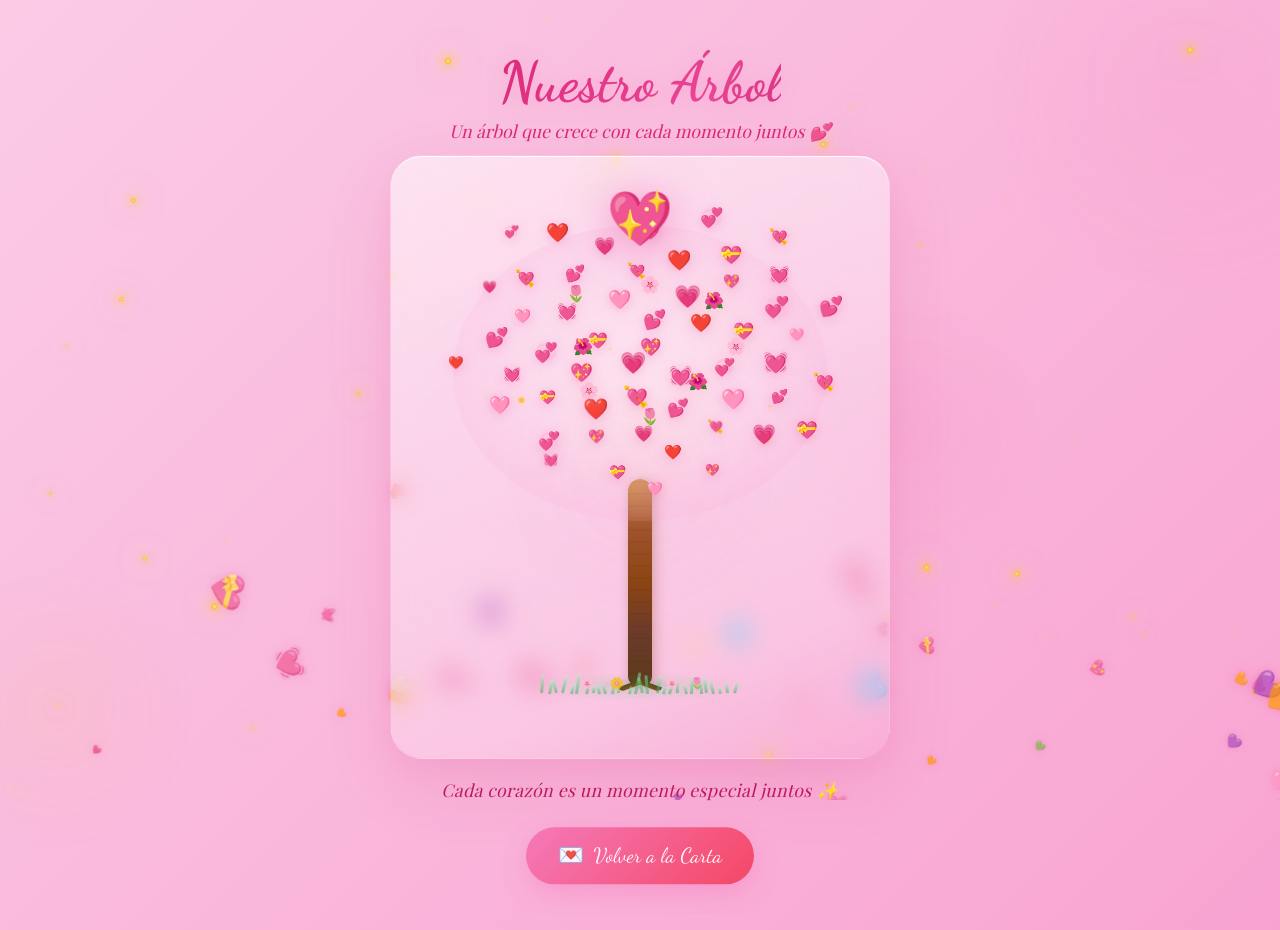
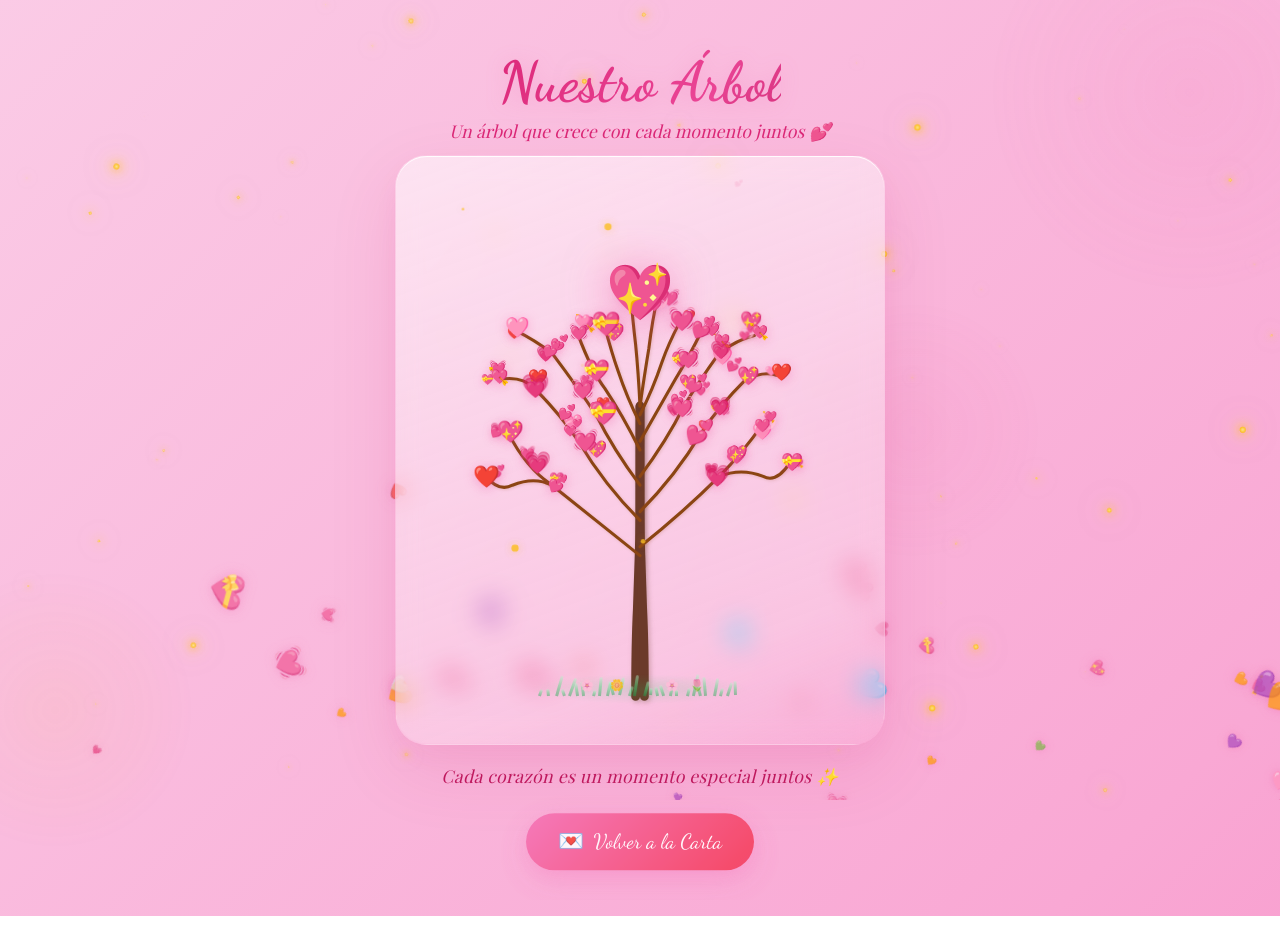
Before and after one commit to AldoRxz/san-valentine-cart, a React (Vite) app: page /arbol in a window 1280 px wide. Built offline with nearby package versions, Linux system fonts and the light colour scheme; a web font is replaced by a local one.

Commit message:
feat: redesign tree with SVG organic branches and hearts at tips

```diff
--- a/src/App.jsx
+++ b/src/App.jsx
@@ -38,7 +38,7 @@ function HomePage() {
       {/* Background Music */}
       <audio
         ref={audioRef}
-        src="/song.mp3"
+        src="/Manuel Medrano - Donde Nadie Pueda Ir - Manuel Medrano.mp3"
         loop
         preload="auto"
       />
--- a/src/components/HeartTree.css
+++ b/src/components/HeartTree.css
@@ -124,7 +124,7 @@
     backdrop-filter: blur(12px);
     -webkit-backdrop-filter: blur(12px);
     border-radius: 32px;
-    padding: 1.8rem;
+    padding: 1.5rem;
     border: 1.5px solid rgba(249, 168, 212, 0.25);
     box-shadow:
         0 25px 70px rgba(190, 24, 93, 0.1),
@@ -133,144 +133,85 @@
         inset 0 -1px 0 rgba(249, 168, 212, 0.1);
 }
 
-/* ===== TREE CONTAINER ===== */
-.tree-container {
+/* ===== SVG TREE CONTAINER ===== */
+.tree-svg-container {
     position: relative;
     width: clamp(300px, 75vw, 440px);
-    height: clamp(400px, 68vh, 560px);
-    display: flex;
-    align-items: flex-end;
-    justify-content: center;
+    height: clamp(400px, 68vh, 540px);
 }
 
-/* ===== TRUNK ===== */
-.tree-trunk {
+.tree-svg {
     position: absolute;
-    bottom: 8%;
-    left: 50%;
-    transform: translateX(-50%);
-    width: 24px;
-    height: 0;
-    background: linear-gradient(to top,
-            #5D3A1A,
-            #6B3A2A,
-            #8B4513,
-            #A0522D,
-            #CD853F);
-    border-radius: 12px 12px 8px 8px;
-    animation: growTrunk 1.8s cubic-bezier(0.4, 0, 0.2, 1) 0.5s forwards;
-    box-shadow:
-        4px 0 12px rgba(139, 69, 19, 0.25),
-        -2px 0 8px rgba(139, 69, 19, 0.1);
-    overflow: visible;
+    inset: 0;
+    width: 100%;
+    height: 100%;
+    z-index: 1;
 }
 
-.trunk-texture {
-    position: absolute;
-    inset: 0;
-    background:
-        repeating-linear-gradient(0deg,
-            transparent,
-            transparent 10px,
-            rgba(0, 0, 0, 0.04) 10px,
-            rgba(0, 0, 0, 0.04) 12px);
-    border-radius: inherit;
+/* ===== TRUNK SVG PATH ===== */
+.tree-trunk-path {
+    fill: none;
+    stroke: #6B3A2A;
+    stroke-width: 10;
+    stroke-linecap: round;
+    stroke-dasharray: 400;
+    stroke-dashoffset: 400;
+    animation: drawPath 1.8s ease-out 0.3s forwards;
+    filter: drop-shadow(2px 2px 3px rgba(107, 58, 42, 0.3));
 }
 
-/* Trunk roots */
-.trunk-roots {
-    position: absolute;
-    bottom: -3px;
-    width: 25px;
-    height: 5px;
-    background: linear-gradient(to bottom, #5D3A1A, #8B4513);
-    border-radius: 0 0 8px 8px;
+/* ===== BRANCH SVG PATHS ===== */
+.tree-branch-path {
+    fill: none;
+    stroke: #8B4513;
+    stroke-width: 3.5;
+    stroke-linecap: round;
+    stroke-dasharray: 300;
+    stroke-dashoffset: 300;
+    animation: drawPath 0.8s ease-out forwards;
+    filter: drop-shadow(1px 1px 2px rgba(139, 69, 19, 0.2));
 }
 
-.trunk-root-left {
-    left: -10px;
-    transform: rotate(-20deg);
-}
-
-.trunk-root-right {
-    right: -10px;
-    transform: rotate(20deg);
-}
-
-.tree-trunk::after {
-    content: '';
-    position: absolute;
-    bottom: -5px;
-    left: 50%;
-    transform: translateX(-50%);
-    width: 80px;
-    height: 12px;
-    background: radial-gradient(ellipse, rgba(93, 58, 26, 0.15), transparent 70%);
-    border-radius: 50%;
-}
-
-@keyframes growTrunk {
+@keyframes drawPath {
     to {
-        height: 38%;
+        stroke-dashoffset: 0;
     }
 }
 
-/* ===== CROWN BACKGROUND ===== */
-.crown-bg {
+/* ===== HEARTS AT BRANCH TIPS ===== */
+.branch-heart {
     position: absolute;
-    top: 8%;
-    left: 50%;
-    transform: translateX(-50%) scale(0);
-    width: 85%;
-    height: 80%;
-    background: radial-gradient(ellipse at center,
-            rgba(253, 242, 248, 0.5) 0%,
-            rgba(252, 231, 243, 0.3) 40%,
-            rgba(249, 168, 212, 0.15) 70%,
-            transparent 90%);
-    border-radius: 50%;
-    animation: crownAppear 1.5s ease-out 1.8s forwards;
-    pointer-events: none;
+    opacity: 0;
+    transform: scale(0);
+    animation: heartPop 0.5s cubic-bezier(0.34, 1.56, 0.64, 1) forwards;
+    filter: drop-shadow(0 2px 6px rgba(236, 72, 153, 0.35));
+    cursor: pointer;
+    transition: transform 0.3s ease, filter 0.3s ease;
+    z-index: 3;
+    /* Center the emoji on the position */
+    margin-left: -0.5em;
+    margin-top: -0.5em;
 }
 
-@keyframes crownAppear {
-    to {
-        transform: translateX(-50%) scale(1);
-    }
+.extra-heart {
+    z-index: 2;
+    filter: drop-shadow(0 2px 4px rgba(236, 72, 153, 0.25));
 }
 
-/* ===== HEART LEAVES ===== */
-.heart-leaf {
-    position: absolute;
-    font-size: clamp(0.9rem, 2.5vw, 1.5rem);
-    opacity: 0;
-    transform: scale(0);
-    animation: heartBloom 0.5s cubic-bezier(0.34, 1.56, 0.64, 1) forwards;
-    filter: drop-shadow(0 2px 6px rgba(236, 72, 153, 0.3));
-    cursor: pointer;
-    transition: transform 0.3s ease, filter 0.3s ease;
-    z-index: 2;
-}
-
-.flower-leaf {
-    z-index: 3;
-    filter: drop-shadow(0 2px 8px rgba(255, 182, 193, 0.5));
-}
-
-.heart-leaf:hover {
+.branch-heart:hover {
     transform: scale(1.6) !important;
     filter: drop-shadow(0 6px 18px rgba(236, 72, 153, 0.6));
 }
 
-@keyframes heartBloom {
+@keyframes heartPop {
     0% {
         opacity: 0;
-        transform: scale(0) rotate(-10deg);
+        transform: scale(0) rotate(-15deg);
     }
 
     60% {
         opacity: 1;
-        transform: scale(1.2) rotate(5deg);
+        transform: scale(1.25) rotate(5deg);
     }
 
     100% {
@@ -279,21 +220,75 @@
     }
 }
 
-/* ===== TREE TOP / CROWN ===== */
-.tree-crown {
+/* ===== BIG HEART ON TOP ===== */
+.tree-top-heart {
     position: absolute;
-    bottom: 30%;
+    top: 15%;
     left: 50%;
-    transform: translateX(-50%);
-    width: 100%;
-    height: 68%;
+    transform: translateX(-50%) scale(0);
+    font-size: clamp(2rem, 6vw, 3rem);
+    animation: crownHeartAppear 1s cubic-bezier(0.34, 1.56, 0.64, 1) 3.5s forwards,
+        crownPulse 2.5s ease-in-out 4.5s infinite;
+    filter: drop-shadow(0 6px 20px rgba(236, 72, 153, 0.5));
+    z-index: 4;
+}
+
+@keyframes crownHeartAppear {
+    0% {
+        transform: translateX(-50%) scale(0) rotate(-20deg);
+    }
+
+    60% {
+        transform: translateX(-50%) scale(1.4) rotate(5deg);
+    }
+
+    100% {
+        transform: translateX(-50%) scale(1) rotate(0deg);
+    }
+}
+
+@keyframes crownPulse {
+
+    0%,
+    100% {
+        transform: translateX(-50%) scale(1);
+    }
+
+    50% {
+        transform: translateX(-50%) scale(1.15);
+    }
+}
+
+/* ===== SPARKLE PARTICLES ===== */
+.tree-sparkle {
+    position: absolute;
+    background: var(--gold);
+    border-radius: 50%;
+    opacity: 0;
+    animation: sparkleFloat 3s ease-in-out infinite;
+    pointer-events: none;
+    box-shadow: 0 0 8px rgba(251, 191, 36, 0.5);
+    z-index: 5;
+}
+
+@keyframes sparkleFloat {
+
+    0%,
+    100% {
+        opacity: 0;
+        transform: translateY(0) scale(0.5);
+    }
+
+    50% {
+        opacity: 0.85;
+        transform: translateY(-20px) scale(1.2);
+    }
 }
 
 /* ===== FALLING HEARTS ===== */
 .falling-heart {
     position: absolute;
     top: -20px;
-    font-size: clamp(0.7rem, 1.8vw, 1rem);
     opacity: 0;
     animation: heartFall linear infinite;
     pointer-events: none;
@@ -332,7 +327,7 @@
 /* ===== GROUND ===== */
 .tree-ground {
     position: absolute;
-    bottom: 5%;
+    bottom: 3%;
     left: 50%;
     transform: translateX(-50%);
     width: 220px;
@@ -341,6 +336,7 @@
     border-radius: 50%;
     opacity: 0;
     animation: fadeIn 1s ease 1.5s forwards;
+    z-index: 2;
 }
 
 .grass-blade {
@@ -391,47 +387,6 @@
 @keyframes fadeIn {
     to {
         opacity: 1;
-    }
-}
-
-/* ===== GLOW BEHIND TREE ===== */
-.tree-glow {
-    position: absolute;
-    bottom: 15%;
-    left: 50%;
-    transform: translateX(-50%);
-    width: 340px;
-    height: 340px;
-    background: radial-gradient(circle, rgba(244, 114, 182, 0.1) 0%, transparent 60%);
-    border-radius: 50%;
-    animation: glowPulse 5s ease-in-out infinite;
-    pointer-events: none;
-}
-
-.tree-glow-secondary {
-    position: absolute;
-    bottom: 35%;
-    left: 50%;
-    transform: translateX(-50%);
-    width: 220px;
-    height: 220px;
-    background: radial-gradient(circle, rgba(251, 191, 36, 0.06) 0%, transparent 55%);
-    border-radius: 50%;
-    animation: glowPulse 6s ease-in-out 1.5s infinite;
-    pointer-events: none;
-}
-
-@keyframes glowPulse {
-
-    0%,
-    100% {
-        transform: translateX(-50%) scale(1);
-        opacity: 0.4;
-    }
-
-    50% {
-        transform: translateX(-50%) scale(1.15);
-        opacity: 0.8;
     }
 }
 
@@ -498,107 +453,6 @@
     transform: translateY(-1px) scale(0.98);
 }
 
-/* ===== BIG HEART ON TOP ===== */
-.tree-top-heart {
-    position: absolute;
-    top: -3%;
-    left: 50%;
-    transform: translateX(-50%) scale(0);
-    font-size: clamp(2rem, 6vw, 3.2rem);
-    animation: crownHeartAppear 1s cubic-bezier(0.34, 1.56, 0.64, 1) 3.8s forwards,
-        crownPulse 2.5s ease-in-out 5s infinite;
-    filter: drop-shadow(0 6px 20px rgba(236, 72, 153, 0.5));
-    z-index: 4;
-}
-
-@keyframes crownHeartAppear {
-    0% {
-        transform: translateX(-50%) scale(0) rotate(-20deg);
-    }
-
-    60% {
-        transform: translateX(-50%) scale(1.4) rotate(5deg);
-    }
-
-    100% {
-        transform: translateX(-50%) scale(1) rotate(0deg);
-    }
-}
-
-@keyframes crownPulse {
-
-    0%,
-    100% {
-        transform: translateX(-50%) scale(1);
-    }
-
-    50% {
-        transform: translateX(-50%) scale(1.15);
-    }
-}
-
-/* ===== SPARKLE PARTICLES ===== */
-.tree-sparkle {
-    position: absolute;
-    background: var(--gold);
-    border-radius: 50%;
-    opacity: 0;
-    animation: sparkleFloat 3s ease-in-out infinite;
-    pointer-events: none;
-    box-shadow: 0 0 8px rgba(251, 191, 36, 0.5);
-}
-
-@keyframes sparkleFloat {
-
-    0%,
-    100% {
-        opacity: 0;
-        transform: translateY(0) scale(0.5);
-    }
-
-    50% {
-        opacity: 0.85;
-        transform: translateY(-20px) scale(1.2);
-    }
-}
-
-/* ===== FIREFLIES ===== */
-.firefly {
-    position: absolute;
-    width: 5px;
-    height: 5px;
-    background: radial-gradient(circle, rgba(251, 191, 36, 0.9), rgba(251, 191, 36, 0) 70%);
-    border-radius: 50%;
-    opacity: 0;
-    animation: fireflyGlow ease-in-out infinite;
-    pointer-events: none;
-    box-shadow: 0 0 10px rgba(251, 191, 36, 0.4);
-}
-
-@keyframes fireflyGlow {
-
-    0%,
-    100% {
-        opacity: 0;
-        transform: translate(0, 0) scale(0.5);
-    }
-
-    25% {
-        opacity: 0.7;
-        transform: translate(8px, -12px) scale(1);
-    }
-
-    50% {
-        opacity: 0.2;
-        transform: translate(-6px, -20px) scale(0.7);
-    }
-
-    75% {
-        opacity: 0.8;
-        transform: translate(12px, -8px) scale(1.1);
-    }
-}
-
 /* ===== NAV BUTTON IN CARD ===== */
 .tree-nav-button {
     padding: 1rem 2rem;
@@ -644,9 +498,9 @@
 
 /* ===== RESPONSIVE ===== */
 @media (max-width: 480px) {
-    .tree-container {
+    .tree-svg-container {
         width: 280px;
-        height: 400px;
+        height: 380px;
     }
 
     .tree-scene {
--- a/src/components/HeartTree.jsx
+++ b/src/components/HeartTree.jsx
@@ -6,71 +6,71 @@ import './HeartTree.css'
 
 function HeartTree() {
     const heartEmojis = ['💖', '💗', '💕', '💓', '💝', '❤️', '💘', '🩷', '💞']
-    const flowerEmojis = ['🌸', '🌺', '🌷']
 
-    // Generate heart leaves in a lush oval crown shape
-    const heartLeaves = useMemo(() => {
-        const leaves = []
-        const totalHearts = 55
-        let index = 0
+    // SVG branch paths - organic curves for a natural tree look
+    const branches = [
+        // Left branches
+        { d: 'M 250 420 Q 200 380 150 340 Q 120 320 100 280', hearts: [{ x: 100, y: 275 }, { x: 130, y: 310 }, { x: 155, y: 335 }] },
+        { d: 'M 250 380 Q 210 340 180 290 Q 160 260 130 230', hearts: [{ x: 128, y: 225 }, { x: 165, y: 255 }, { x: 185, y: 285 }] },
+        { d: 'M 250 340 Q 220 300 200 260 Q 180 230 150 190', hearts: [{ x: 148, y: 185 }, { x: 182, y: 228 }, { x: 205, y: 255 }] },
+        { d: 'M 250 300 Q 230 260 210 230 Q 195 210 180 170', hearts: [{ x: 178, y: 165 }, { x: 198, y: 208 }] },
+        { d: 'M 250 270 Q 235 240 225 210 Q 218 190 210 160', hearts: [{ x: 208, y: 155 }] },
+        // Sub-branches left
+        { d: 'M 150 340 Q 130 330 105 340 Q 90 348 75 330', hearts: [{ x: 73, y: 325 }] },
+        { d: 'M 130 230 Q 115 215 90 220', hearts: [{ x: 87, y: 215 }] },
+        { d: 'M 150 190 Q 130 175 110 165', hearts: [{ x: 108, y: 160 }] },
 
-        // Create oval canopy using parametric distribution
-        for (let i = 0; i < totalHearts; i++) {
-            // Golden angle distribution for natural look
-            const angle = i * 137.508 * (Math.PI / 180)
-            const r = Math.sqrt(i / totalHearts)
+        // Right branches
+        { d: 'M 250 410 Q 300 370 340 330 Q 365 305 390 270', hearts: [{ x: 390, y: 265 }, { x: 360, y: 300 }, { x: 335, y: 325 }] },
+        { d: 'M 250 370 Q 290 330 320 280 Q 340 250 370 220', hearts: [{ x: 370, y: 215 }, { x: 338, y: 248 }, { x: 315, y: 275 }] },
+        { d: 'M 250 330 Q 280 290 300 250 Q 315 225 340 190', hearts: [{ x: 340, y: 185 }, { x: 312, y: 222 }, { x: 295, y: 248 }] },
+        { d: 'M 250 290 Q 270 255 290 220 Q 305 195 320 165', hearts: [{ x: 320, y: 160 }, { x: 302, y: 193 }] },
+        { d: 'M 250 260 Q 265 230 275 200 Q 282 180 295 155', hearts: [{ x: 295, y: 150 }] },
+        // Sub-branches right
+        { d: 'M 340 330 Q 365 320 390 330 Q 405 338 420 315', hearts: [{ x: 420, y: 310 }] },
+        { d: 'M 370 220 Q 390 210 405 215', hearts: [{ x: 408, y: 210 }] },
+        { d: 'M 340 190 Q 360 175 380 170', hearts: [{ x: 383, y: 165 }] },
 
-            // Oval shape: wider horizontally
-            const radiusX = 42 + Math.random() * 5
-            const radiusY = 38 + Math.random() * 5
+        // Top branches
+        { d: 'M 250 250 Q 248 210 245 180 Q 242 155 240 130', hearts: [{ x: 238, y: 125 }] },
+        { d: 'M 250 250 Q 255 215 260 185 Q 263 160 268 135', hearts: [{ x: 268, y: 130 }] },
+    ]
 
-            const x = 50 + r * radiusX * Math.cos(angle)
-            const y = 38 + r * radiusY * Math.sin(angle)
-
-            // Skip if outside bounds
-            if (x < 5 || x > 95 || y < 2 || y > 78) continue
-
-            leaves.push({
-                id: index,
-                x,
-                y,
-                emoji: heartEmojis[index % heartEmojis.length],
-                delay: 2.0 + index * 0.05,
-                scale: 0.7 + Math.random() * 0.5 + (1 - r) * 0.3,
+    // Generate extra hearts floating around branch tips
+    const extraHearts = useMemo(() => {
+        const hearts = []
+        let idx = 0
+        branches.forEach((branch) => {
+            branch.hearts.forEach((h) => {
+                // Add 1-2 extra hearts near each branch tip
+                for (let i = 0; i < 1 + Math.floor(Math.random() * 2); i++) {
+                    hearts.push({
+                        id: idx++,
+                        x: h.x + (Math.random() - 0.5) * 30,
+                        y: h.y + (Math.random() - 0.5) * 25,
+                        emoji: heartEmojis[idx % heartEmojis.length],
+                        delay: 2.5 + idx * 0.06,
+                        scale: 0.6 + Math.random() * 0.5,
                     })
-            index++
                 }
-        return leaves
+            })
+        })
+        return hearts
     }, [])
 
-    // Some flowers scattered in the crown
-    const flowers = useMemo(() => {
-        return Array.from({ length: 8 }, (_, i) => {
-            const angle = (i / 8) * Math.PI * 2
-            const r = 0.4 + Math.random() * 0.3
-            return {
-                id: i,
-                x: 50 + r * 35 * Math.cos(angle),
-                y: 38 + r * 30 * Math.sin(angle),
-                emoji: flowerEmojis[i % flowerEmojis.length],
-                delay: 3.5 + i * 0.15,
-            }
-        })
-    }, [])
-
-    // Generate falling hearts
+    // Falling hearts
     const fallingHearts = useMemo(() => {
-        return Array.from({ length: 12 }, (_, i) => ({
+        return Array.from({ length: 10 }, (_, i) => ({
             id: i,
             x: 10 + Math.random() * 80,
             emoji: heartEmojis[i % heartEmojis.length],
             delay: 5 + Math.random() * 10,
             duration: 7 + Math.random() * 6,
-            size: 0.5 + Math.random() * 0.5,
+            size: 0.5 + Math.random() * 0.4,
         }))
     }, [])
 
-    // Generate grass blades
+    // Grass blades
     const grassBlades = useMemo(() => {
         return Array.from({ length: 28 }, (_, i) => ({
             id: i,
@@ -81,9 +81,9 @@ function HeartTree() {
         }))
     }, [])
 
-    // Generate sparkle particles
+    // Sparkle particles
     const sparkles = useMemo(() => {
-        return Array.from({ length: 18 }, (_, i) => ({
+        return Array.from({ length: 15 }, (_, i) => ({
             id: i,
             x: 8 + Math.random() * 84,
             y: 5 + Math.random() * 75,
@@ -93,23 +93,11 @@ function HeartTree() {
         }))
     }, [])
 
-    // Fireflies
-    const fireflies = useMemo(() => {
-        return Array.from({ length: 10 }, (_, i) => ({
-            id: i,
-            x: 10 + Math.random() * 80,
-            y: 10 + Math.random() * 60,
-            delay: Math.random() * 8,
-            duration: 4 + Math.random() * 5,
-        }))
-    }, [])
-
     return (
         <div className="heart-tree-page">
             <FloatingHearts />
             <Sparkles />
 
-            {/* Decorative circles background */}
             <div className="deco-circle deco-circle-1"></div>
             <div className="deco-circle deco-circle-2"></div>
             <div className="deco-circle deco-circle-3"></div>
@@ -118,57 +106,66 @@ function HeartTree() {
             <p className="page-intro">Un árbol que crece con cada momento juntos 💕</p>
 
             <div className="tree-scene">
-                <div className="tree-container">
-                    {/* Glow behind tree */}
-                    <div className="tree-glow"></div>
-                    <div className="tree-glow-secondary"></div>
+                <div className="tree-svg-container">
+                    <svg viewBox="0 0 500 600" className="tree-svg" preserveAspectRatio="xMidYMid meet">
+                        {/* Trunk */}
+                        <path
+                            d="M 245 580 Q 245 520 247 480 Q 248 450 249 420 Q 250 400 250 250"
+                            className="tree-trunk-path"
+                        />
+                        {/* Trunk thickness line */}
+                        <path
+                            d="M 255 580 Q 255 520 253 480 Q 252 450 251 420 Q 250 400 250 250"
+                            className="tree-trunk-path"
+                        />
 
-                    {/* Tree trunk */}
-                    <div className="tree-trunk">
-                        <div className="trunk-texture"></div>
-                        <div className="trunk-roots trunk-root-left"></div>
-                        <div className="trunk-roots trunk-root-right"></div>
-                    </div>
+                        {/* Branches */}
+                        {branches.map((branch, i) => (
+                            <path
+                                key={i}
+                                d={branch.d}
+                                className="tree-branch-path"
+                                style={{ animationDelay: `${1.5 + i * 0.1}s` }}
+                            />
+                        ))}
+                    </svg>
 
-                    {/* Tree Crown with heart leaves */}
-                    <div className="tree-crown">
-                        {/* Crown background shape */}
-                        <div className="crown-bg"></div>
-
-                        {/* Big heart on top */}
-                        <div className="tree-top-heart">💖</div>
-
-                        {/* Heart leaves */}
-                        {heartLeaves.map((leaf) => (
+                    {/* Hearts at branch tips */}
+                    {branches.map((branch, bi) =>
+                        branch.hearts.map((h, hi) => (
                             <span
-                                key={leaf.id}
-                                className="heart-leaf"
+                                key={`bh-${bi}-${hi}`}
+                                className="branch-heart"
                                 style={{
-                                    left: `${leaf.x}%`,
-                                    top: `${leaf.y}%`,
-                                    animationDelay: `${leaf.delay}s`,
-                                    fontSize: `${leaf.scale}em`,
+                                    left: `${(h.x / 500) * 100}%`,
+                                    top: `${(h.y / 600) * 100}%`,
+                                    animationDelay: `${2.0 + bi * 0.1 + hi * 0.08}s`,
+                                    fontSize: `${0.9 + Math.random() * 0.6}rem`,
                                 }}
                             >
-                                {leaf.emoji}
+                                {heartEmojis[(bi + hi) % heartEmojis.length]}
+                            </span>
+                        ))
+                    )}
+
+                    {/* Extra hearts floating near branches */}
+                    {extraHearts.map((h) => (
+                        <span
+                            key={`eh-${h.id}`}
+                            className="branch-heart extra-heart"
+                            style={{
+                                left: `${(h.x / 500) * 100}%`,
+                                top: `${(h.y / 600) * 100}%`,
+                                animationDelay: `${h.delay}s`,
+                                fontSize: `${h.scale}rem`,
+                            }}
+                        >
+                            {h.emoji}
                         </span>
                     ))}
 
-                        {/* Flowers in the crown */}
-                        {flowers.map((f) => (
-                            <span
-                                key={`flower-${f.id}`}
-                                className="heart-leaf flower-leaf"
-                                style={{
-                                    left: `${f.x}%`,
-                                    top: `${f.y}%`,
-                                    animationDelay: `${f.delay}s`,
-                                    fontSize: '1em',
-                                }}
-                            >
-                                {f.emoji}
-                            </span>
-                        ))}
+                    {/* Big heart at the very top */}
+                    <div className="tree-top-heart">💖</div>
 
                     {/* Sparkle particles */}
                     {sparkles.map((s) => (
@@ -186,21 +183,6 @@ function HeartTree() {
                         />
                     ))}
 
-                        {/* Fireflies */}
-                        {fireflies.map((f) => (
-                            <div
-                                key={f.id}
-                                className="firefly"
-                                style={{
-                                    left: `${f.x}%`,
-                                    top: `${f.y}%`,
-                                    animationDelay: `${f.delay}s`,
-                                    animationDuration: `${f.duration}s`,
-                                }}
-                            />
-                        ))}
-                    </div>
-
                     {/* Ground */}
                     <div className="tree-ground">
                         {grassBlades.map((blade) => (
@@ -215,7 +197,6 @@ function HeartTree() {
                                 }}
                             />
                         ))}
-                        {/* Little flowers on ground */}
                         <span className="ground-flower" style={{ left: 'calc(50% - 60px)', animationDelay: '2s' }}>🌸</span>
                         <span className="ground-flower" style={{ left: 'calc(50% + 50px)', animationDelay: '2.5s' }}>🌷</span>
                         <span className="ground-flower" style={{ left: 'calc(50% - 30px)', animationDelay: '2.8s' }}>🌼</span>
```
Also changed, not shown: 1 other file (tests, documents, lock files or other folders). Lines whose indentation alone changed are shown as unchanged.
